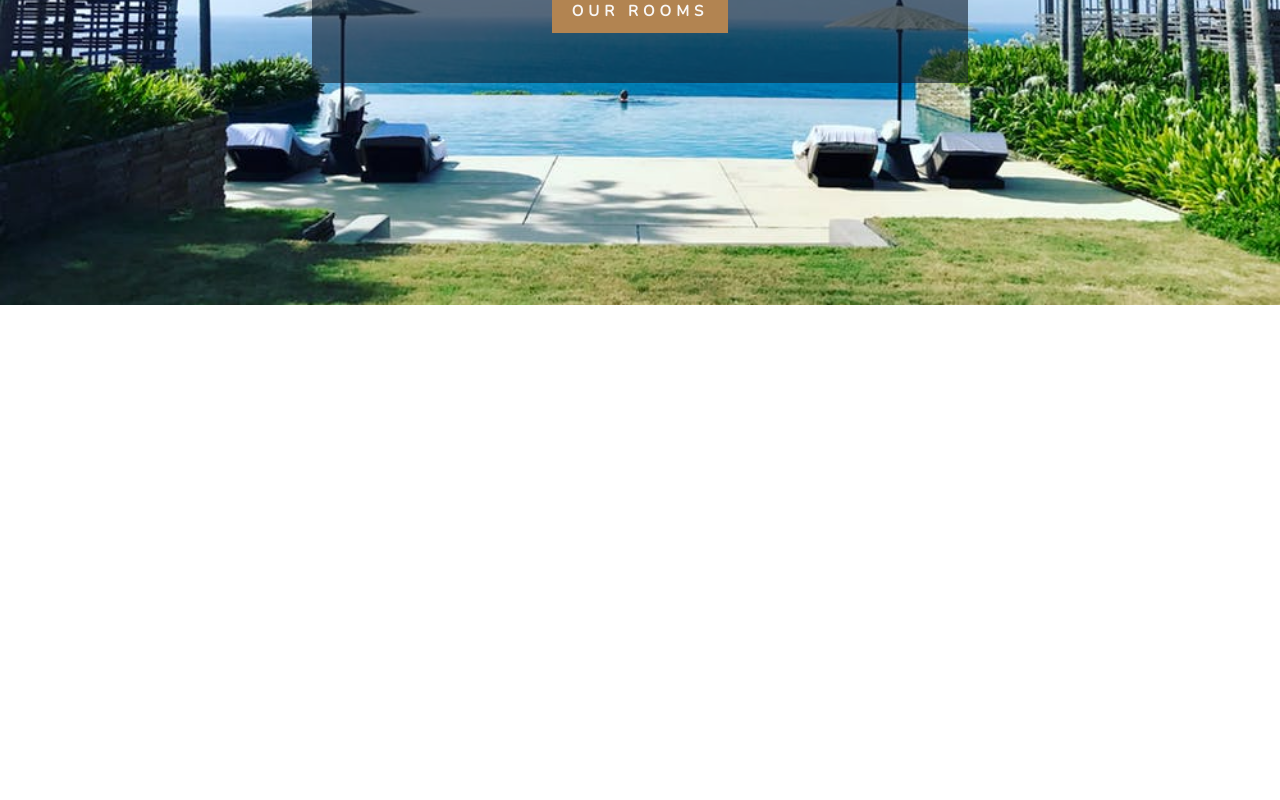
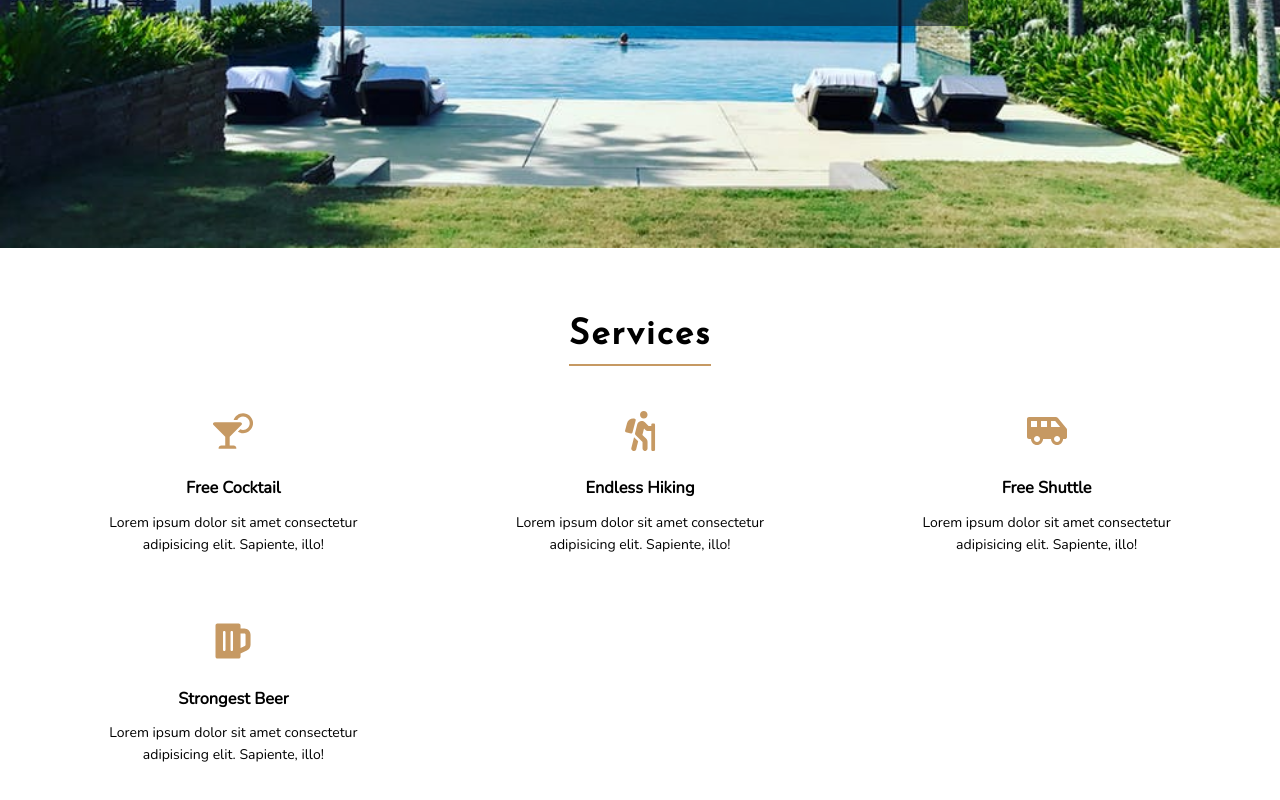
Before and after one commit to HexiangLiu/react-beach-resort, a React (Create React App) app: page / in a window 1280 px wide. Shown: the part 492-1292 px from the top of the page. Before the commit the page ends 800 px from the top, so only its background shows below. Built offline with nearby package versions, Linux system fonts and the light colour scheme.

Commit message:
Services Part Completed

```diff
--- a/public/index.html
+++ b/public/index.html
@@ -10,6 +10,7 @@
       content="Web site created using create-react-app"
     />
     <link rel="apple-touch-icon" href="%PUBLIC_URL%/logo192.png" />
+
     <!--
       manifest.json provides metadata used when your web app is installed on a
       user's mobile device or desktop. See https://developers.google.com/web/fundamentals/web-app-manifest/
--- a/src/App.scss
+++ b/src/App.scss
@@ -21,6 +21,7 @@
   //Typepagraphy
   --spacing-primary: 0.8rem;
   --spacing-secondary: 0.5rem;
+  --spacing-teritary: 0.2rem;
 }
 
 *,
@@ -70,6 +71,17 @@ body {
   font-family: var(--font-display);
 }
 
+.heading--2 {
+  display: inline-block;
+  margin-bottom: 2rem;
+  border-bottom: 2px solid var(--color-primary);
+  letter-spacing: var(--spacing-teritary);
+  font-size: 3.5rem;
+  font-weight: 600;
+  text-transform: capitalize;
+  font-family: var(--font-display);
+}
+
 .heading--3 {
   font-size: 1.5rem;
   margin-bottom: 1.5rem;
--- a/src/components/Navbar.scss
+++ b/src/components/Navbar.scss
@@ -1,11 +1,12 @@
 .nav {
   position: fixed;
+  top: 0;
+  left: 0;
   width: 100%;
   font-size: 1.5rem;
   font-weight: 600;
   padding: 1rem 2rem;
   background-color: var(--color-grey-light-1);
-  position: relative;
   z-index: 1;
   text-transform: uppercase;
   letter-spacing: var(--spacing-primary);
--- /dev/null
+++ b/src/components/Services.js
@@ -0,0 +1,53 @@
+import React from 'react';
+import { FaCocktail, FaHiking, FaShuttleVan, FaBeer } from 'react-icons/fa';
+
+import './Services.scss';
+
+export default function Services() {
+  const services = [
+    {
+      icon: <FaCocktail />,
+      title: 'Free Cocktail',
+      info:
+        'Lorem ipsum dolor sit amet consectetur adipisicing elit. Sapiente, illo!',
+    },
+    {
+      icon: <FaHiking />,
+      title: 'Endless Hiking',
+      info:
+        'Lorem ipsum dolor sit amet consectetur adipisicing elit. Sapiente, illo!',
+    },
+    {
+      icon: <FaShuttleVan />,
+      title: 'Free shuttle',
+      info:
+        'Lorem ipsum dolor sit amet consectetur adipisicing elit. Sapiente, illo!',
+    },
+    {
+      icon: <FaBeer />,
+      title: 'Strongest Beer',
+      info:
+        'Lorem ipsum dolor sit amet consectetur adipisicing elit. Sapiente, illo!',
+    },
+  ];
+
+  return (
+    <div className="services">
+      <div className="title">
+        <h2 className="heading--2">services</h2>
+      </div>
+
+      <div className="services__detail">
+        {services.map((service, index) => {
+          return (
+            <article className="service" key={index}>
+              <span className="service__icon">{service.icon}</span>
+              <h3 className="service__title">{service.title}</h3>
+              <p className="service__info">{service.info}</p>
+            </article>
+          );
+        })}
+      </div>
+    </div>
+  );
+}
--- /dev/null
+++ b/src/components/Services.scss
@@ -0,0 +1,29 @@
+.services {
+  padding: 6rem 4rem 10rem 4rem;
+  text-align: center;
+
+  &__detail {
+    display: grid;
+    grid-template-columns: repeat(auto-fit, minmax(30rem, 1fr));
+    gap: 2rem;
+  }
+}
+
+.service {
+  padding: 2rem 5rem;
+  text-align: center;
+  font-size: 1.4rem;
+
+  &__icon {
+    display: inline-block;
+    color: var(--color-primary);
+    font-size: 4rem;
+    margin-bottom: 0.5rem;
+  }
+
+  &__title {
+    margin-bottom: 1rem;
+    font-weight: 600;
+    text-transform: capitalize;
+  }
+}
--- a/src/pages/Home.js
+++ b/src/pages/Home.js
@@ -3,15 +3,22 @@ import { Link } from 'react-router-dom';
 
 import Header from '../components/Header';
 import Banner from '../components/Banner';
+import Services from '../components/Services';
 
 export default function Home() {
   return (
+    <>
       <Header>
-      <Banner title="luxurious rooms" subtitle="deluxe rooms starting at $299">
+        <Banner
+          title="luxurious rooms"
+          subtitle="deluxe rooms starting at $299"
+        >
           <Link to="/rooms" className="btn-primary">
             our rooms
           </Link>
         </Banner>
       </Header>
+      <Services />
+    </>
   );
 }
```
Lines whose indentation alone changed are shown as unchanged.
